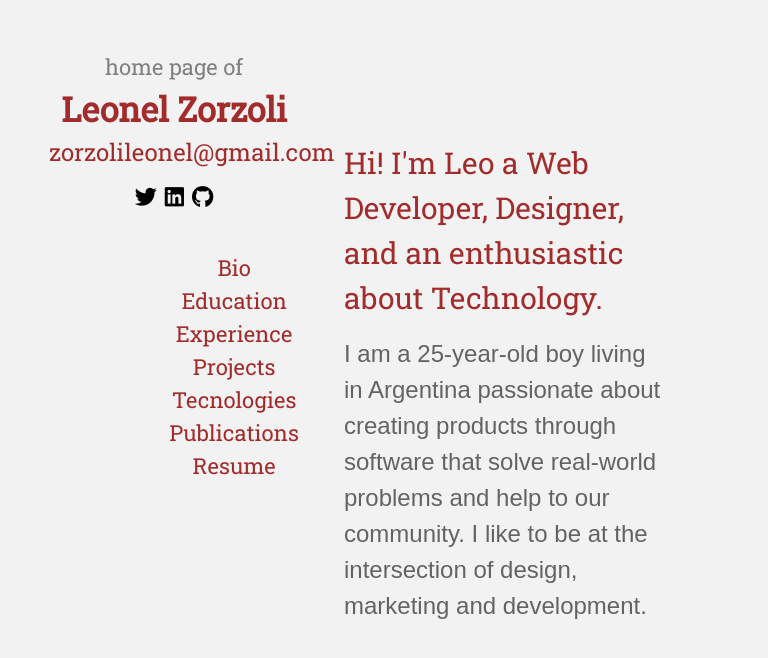
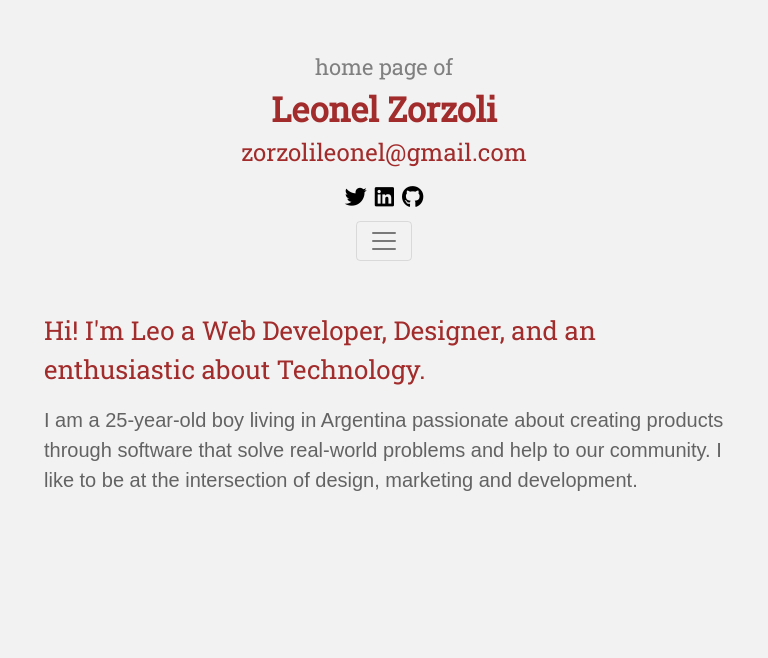
Before and after one commit to LeoZorzoli/LeoJZorzoli, a React (Create React App) app in the folder frontend/: page / in a window 768 px wide. Shown: the top 658 px of the page. Built offline with nearby package versions, Linux system fonts and the light colour scheme.

Commit message:
finish portfolio

```diff
--- a/frontend/public/index.html
+++ b/frontend/public/index.html
@@ -8,7 +8,7 @@
     <link rel="stylesheet" href="https://cdnjs.cloudflare.com/ajax/libs/animate.css/4.0.0/animate.min.css"/>
     <link rel="stylesheet" href="https://maxcdn.bootstrapcdn.com/bootstrap/4.0.0/css/bootstrap.min.css" integrity="sha384-Gn5384xqQ1aoWXA+058RXPxPg6fy4IWvTNh0E263XmFcJlSAwiGgFAW/dAiS6JXm" crossorigin="anonymous">
     <script src="https://kit.fontawesome.com/fa38d63428.js" crossorigin="anonymous"></script>
-    <title>Leo Zorzoli - Portfolio</title>
+    <title>Leo Zorzoli / Portfolio</title>
   </head>
   <body>
     <div id="root"></div>
--- a/frontend/src/App.js
+++ b/frontend/src/App.js
@@ -17,10 +17,10 @@ function App() {
     <Container>
       <Router>
           <Row>
-            <Col xl={5} xs={12} md={5}>
+            <Col xl={5} xs={12} md={12}>
               <Navbar />
             </Col>
-            <Col xl={6} xs={12} md={6} className="principal">
+            <Col xl={6} xs={12} md={12} className="principal">
               <Switch>
                     <Route exact path="/" component={HomePage} />
                     <Route path="/bio" component={BioPage} />
--- a/frontend/src/components/navbar/Navbar.js
+++ b/frontend/src/components/navbar/Navbar.js
@@ -23,7 +23,7 @@ const NavbarComponent = () => {
                 <a href="https://www.linkedin.com/in/leonelzorzoli/" target="_blank" rel="noreferrer"><i className="fa fa-linkedin-square navbar-icon"></i></a>
                 <a href="https://github.com/LeoZorzoli" target="_blank" rel="noreferrer"><i className="fa fa-github navbar-icon"></i></a>
             </div>
-            <Navbar className="navbarExp" expand="md">
+            <Navbar className="navbarExp" expand="xl">
                 <Navbar.Toggle className="toggler" aria-controls="navbar" />
                 <Navbar.Collapse id="navbar">
                     <Nav className="flex-column ml-auto">
--- a/frontend/src/components/navbar/navbar.scss
+++ b/frontend/src/components/navbar/navbar.scss
@@ -74,7 +74,7 @@
     color: $principal-color;
 }
 
-@media (max-width: 769px) {
+@media (max-width: 1200px) {
     .link-navbar{
         text-align: center;
     }
@@ -90,5 +90,6 @@
 
     .principalNavbar{
         padding: 10px;
+        text-align: center;
     }
 }
--- a/frontend/src/pages/Home/HomePage.scss
+++ b/frontend/src/pages/Home/HomePage.scss
@@ -52,7 +52,7 @@
 }
 
 
-@media (max-width: 700px){
+@media (max-width: 1024px){
     .icons{
         padding: 0px;
         width: 100%;
@@ -93,45 +93,6 @@
 
   }
 
-  @media (min-width: 700px) and (max-width: 1000px){
-    .icons{
-        padding: 0px;
-        width: 100%;
-        margin-left: 14px;
-    }
-
-    .icon{
-        font-size: 18px;
-        margin-left: 10px;
-        margin-right: 40px;
-        margin-bottom: 80px;
-        width: 140px;
-        text-align: center;
-    }
-
-    .icon-image{
-        width: 120px;
-    }
-
-    .initialInfo{
-        font-size: 30px;
-        text-align: left;
-    }
-
-    .descriptionInfo{
-        font-size: 24px;
-        font-family: 'Ubuntu', sans-serif;
-        text-align: left;
-    }
-
-    .principal{
-        top: 0;
-        left: 0;
-        height: 100%;
-        padding: 20px;
-    }
-
-  }
 
 .webDeveloper{
     color: $principal-color;
--- a/frontend/src/pages/PublicationsPage/PublicationsPage.js
+++ b/frontend/src/pages/PublicationsPage/PublicationsPage.js
@@ -5,12 +5,10 @@ import { Row, Col } from 'react-bootstrap'
 
 const Publication = ({ publication }) => {
     return (
-        <Row>
-            <Col className="publication">
+            <div className="publication">
                 <p className="publication-title"><a className="publi-link" href={publication.src} target="_blank" rel="noreferrer">{publication.type} - {publication.name} </a></p>
                 <p className="publication-school">{publication.date}, <span className="publication-date">{publication.read} read</span></p>
-            </Col>
-        </Row>
+            </div>
     )
 }
 
@@ -19,11 +17,9 @@ const PublicationsPage = () => {
         <div className="animate__animated animate__fadeIn">
             <p className="publication-info">Here I am going to upload all the interesting things that I will be posting on the internet
                 whether they are designs, blogs, post or new ideas.</p>
-            <ul>
-                {publicationsList.map(publi =>
-                    <Publication publication={publi} key={publi.id} />
-                )}
-            </ul>
+            {publicationsList.map(publi =>
+                <Publication publication={publi} key={publi.id} />
+            )}
         </div>
     )
 }
```
Also changed, not shown: 1 other file (tests, documents, lock files or other folders).
